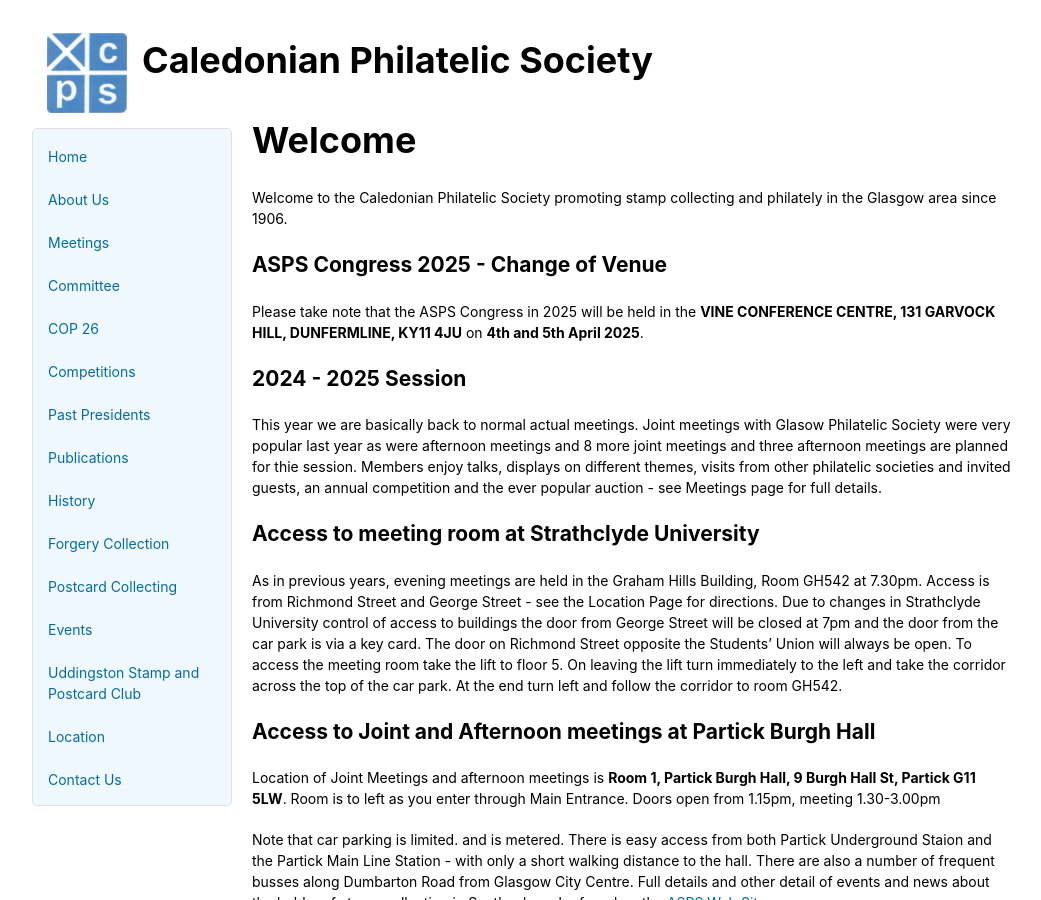
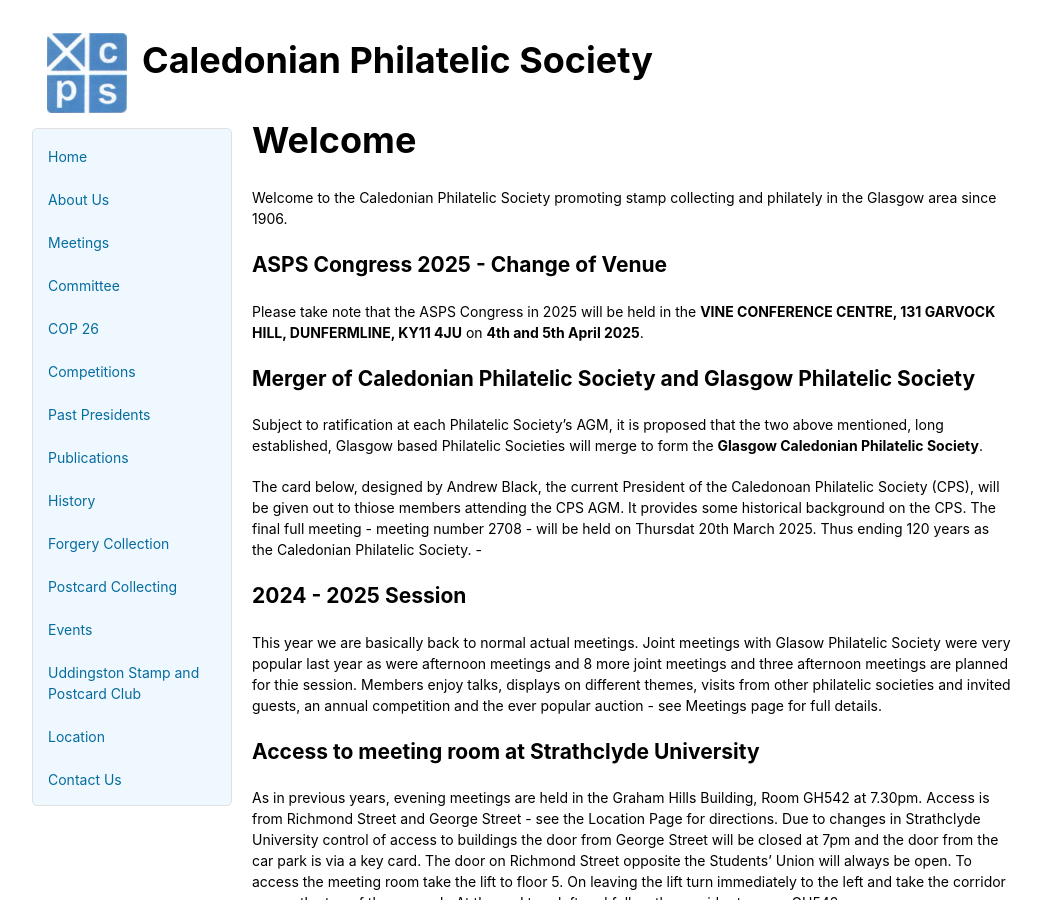
Before and after one commit to astalker/caledonian-stamps, a Jekyll site: the page built from index.md, in a window 1280 px wide and 900 px high. Shown: the whole window, without its empty margins (118-1159 px from the left). Built offline with Jekyll 4.4.1, drawn with Linux system fonts in a browser that asks for light colours; our own code applies the rules of GitHub Pages for plain Markdown files.

Commit message:
Merger of CPS and Glasgow PS added

```diff
--- a/index.md
+++ b/index.md
@@ -5,6 +5,12 @@ Welcome to the Caledonian Philatelic Society promoting stamp collecting and phil
 ## ASPS Congress 2025 - Change of Venue
 
 Please take note that the ASPS Congress in 2025 will be held in the **VINE CONFERENCE CENTRE, 131 GARVOCK HILL, DUNFERMLINE, KY11 4JU** on **4th and 5th April 2025**.
+
+## Merger of Caledonian Philatelic Society and Glasgow Philatelic Society
+
+Subject to ratification at each Philatelic Society's AGM, it is proposed that the two above mentioned, long established, Glasgow based Philatelic Societies will merge to form the  **Glasgow Caledonian Philatelic Society**.
+
+The card below, designed by Andrew Black, the current President of the Caledonoan Philatelic Society (CPS), will be given out to thiose members attending the CPS AGM. It provides some historical background on the CPS. The final full meeting - meeting number 2708 - will be held on Thursdat 20th March 2025. Thus ending 120 years as the Caledonian Philatelic Society. -
 
 ## 2024 - 2025 Session
 
```
